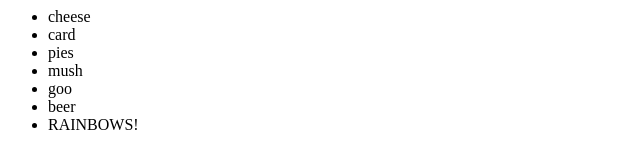
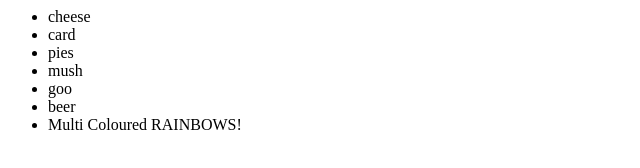
Before and after one commit to olliei/gitTutorial, a plain HTML site: page index.html in a window 1280 px wide. Shown: the whole page, without its empty margins (0-640 px from the left). Drawn offline with Linux system fonts and the light colour scheme.

Commit message:
made changes

```diff
--- a/index.html
+++ b/index.html
@@ -9,7 +9,7 @@
 				<li>mush</li>
 				<li>goo</li>
 				<li>beer</li>
-				<li>RAINBOWS!</li>
+				<li>Multi Coloured RAINBOWS!</li>
 			<ul>
 		<div>
 	<body>
```
